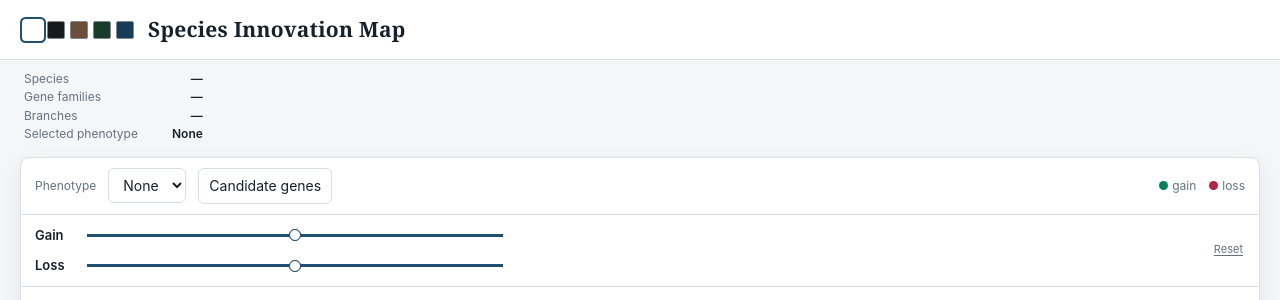
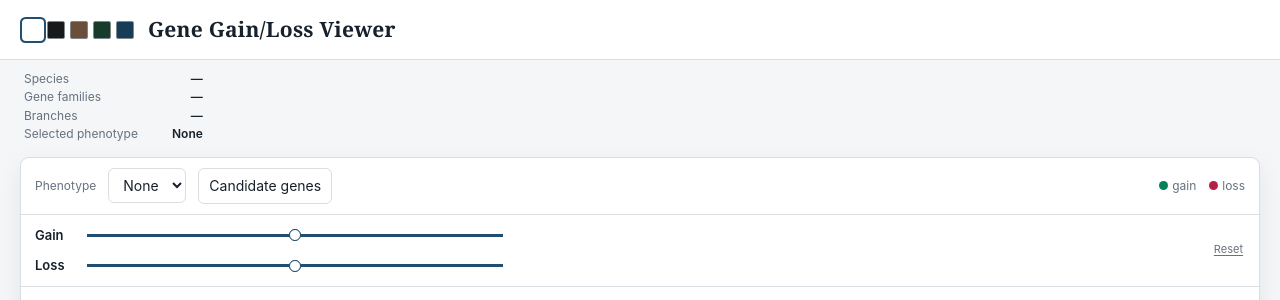
Before and after one commit to kazumaxneo/PhyloGain, a Python web app: template src/species_innovation_map/templates/index.html in a window 1280 px wide. Shown: the top 300 px of the page. Run offline with Jinja, Linux system fonts and the light colour scheme; the template is opened without the code that fills it, so the values that code supplies are empty.

Commit message:
Rename interface to Gene Gain Loss Viewer

```diff
--- a/src/species_innovation_map/__init__.py
+++ b/src/species_innovation_map/__init__.py
@@ -1,3 +1,3 @@
-"""Species Innovation Map."""
+"""Gene Gain/Loss Viewer."""
 
 __version__ = "0.4.0"
--- a/src/species_innovation_map/cli.py
+++ b/src/species_innovation_map/cli.py
@@ -60,7 +60,7 @@ def parser() -> argparse.ArgumentParser:
     build.add_argument("--annotation-cpu", type=int, default=1)
 
     serve = commands.add_parser("serve", help="Open a generated map in a local web server")
-    serve.add_argument("project", help="Generated Species Innovation Map directory")
+    serve.add_argument("project", help="Generated Gene Gain/Loss Viewer directory")
     serve.add_argument("--host", default="127.0.0.1")
     serve.add_argument("--port", type=int, default=8000)
     serve.add_argument("--no-open", action="store_true", help="Do not open a browser")
--- a/src/species_innovation_map/project.py
+++ b/src/species_innovation_map/project.py
@@ -375,7 +375,7 @@ def build_project(
         "format_version": 1,
         "tool": "species-innovation-map",
         "tool_version": __version__,
-        "title": "Species Innovation Map",
+        "title": "Gene Gain/Loss Viewer",
         "created_at": datetime.now(timezone.utc).isoformat(),
         "species_count": len(species),
         "family_count": family_count,
--- a/src/species_innovation_map/server.py
+++ b/src/species_innovation_map/server.py
@@ -171,11 +171,11 @@ def serve_project(
     required = [directory / "index.html", directory / "project.json", directory / "species_map.sqlite"]
     missing = [path.name for path in required if not path.is_file()]
     if missing:
-        raise ValueError(f"Not a Species Innovation Map directory; missing: {', '.join(missing)}")
+        raise ValueError(f"Not a Gene Gain/Loss Viewer directory; missing: {', '.join(missing)}")
     handler = type("BoundProjectHandler", (ProjectHandler,), {"project_dir": directory})
     server = ThreadingHTTPServer((host, port), handler)
     url = f"http://{host}:{server.server_port}/"
-    print(f"Species Innovation Map: {url}")
+    print(f"Gene Gain/Loss Viewer: {url}")
     print("Press Ctrl+C to stop.")
     if open_browser:
         webbrowser.open(url)
--- a/src/species_innovation_map/templates/index.html
+++ b/src/species_innovation_map/templates/index.html
@@ -4,7 +4,7 @@
   <meta charset="utf-8">
   <meta name="viewport" content="width=device-width, initial-scale=1">
   <link rel="icon" href="data:,">
-  <title>Species Innovation Map</title>
+  <title>Gene Gain/Loss Viewer</title>
   <style>
     :root {
       --ink: #17212b;
@@ -269,7 +269,7 @@
       <button type="button" data-theme-value="green" aria-label="Green theme" title="Green"></button>
       <button type="button" data-theme-value="blue" aria-label="Blue theme" title="Blue"></button>
     </div>
-    <h1>Species Innovation Map</h1>
+    <h1>Gene Gain/Loss Viewer</h1>
   </header>
   <section class="summary">
     <div class="card"><span>Species</span><strong id="speciesCount">—</strong></div>
```
Also changed, not shown: README.ja.md (+2 -2 lines), tests/test_species_map.py (+2 -0 lines), CHANGELOG.md, README.md, 1 other file.
